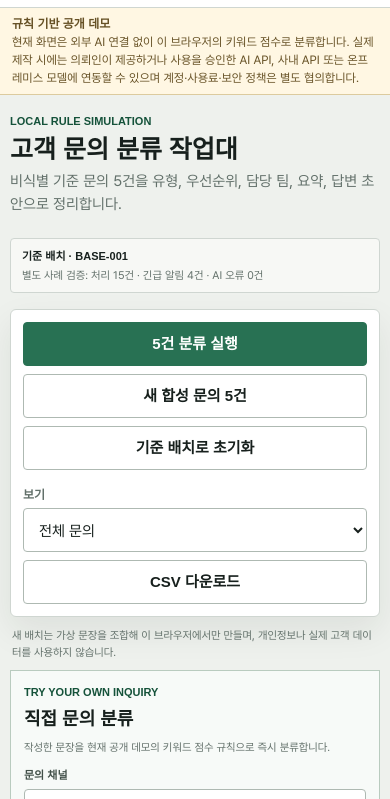
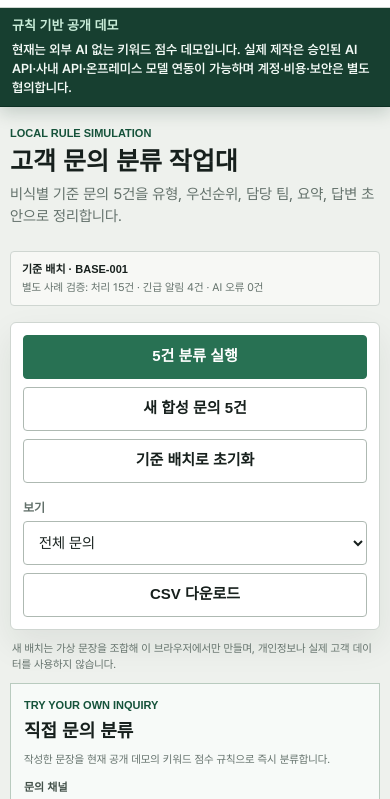
Before and after one commit to Cetacean916/portfolio-showcase, a plain HTML site: page demos/pf01/index.html in a window 390 px wide. Shown: the part 57-856 px from the top of the page. Drawn offline with Linux system fonts and the light colour scheme; a web font is replaced by a local one.

Commit message:
feat: keep PF01 AI boundary visible

```diff
--- a/demos/pf01/app.css
+++ b/demos/pf01/app.css
@@ -2,6 +2,47 @@
   --accent: #287153;
   --accent-soft: #e2efe8;
   --accent-ink: #15523a;
+  --pf01-topbar-height: 64px;
+}
+
+.demo-topbar {
+  min-height: var(--pf01-topbar-height);
+  background: rgba(255, 255, 255, 0.99);
+}
+
+.boundary-note.pf01-ai-boundary {
+  position: sticky;
+  top: var(--pf01-topbar-height);
+  z-index: 29;
+  min-height: 44px;
+  justify-content: flex-start;
+  gap: 12px;
+  padding: 9px 24px;
+  border-bottom: 1px solid #0d3023;
+  background: #173f30;
+  box-shadow: 0 6px 16px rgba(13, 48, 35, 0.18);
+  color: #f4fbf7;
+  font-size: 13.5px;
+  font-weight: 600;
+  line-height: 1.5;
+  text-align: left;
+}
+
+.pf01-ai-boundary strong {
+  flex: 0 0 auto;
+  padding-right: 12px;
+  border-right: 1px solid rgba(244, 251, 247, 0.34);
+  color: #c8ecd8;
+  font-size: 13.5px;
+  white-space: nowrap;
+}
+
+.pf01-ai-boundary .boundary-copy {
+  max-width: 1180px;
+}
+
+.boundary-copy-compact {
+  display: none;
 }
 
 .evidence-chip {
@@ -247,6 +288,11 @@
 }
 
 @media (max-width: 780px) {
+  .boundary-note.pf01-ai-boundary {
+    padding-inline: 14px;
+    font-size: 13px;
+  }
+
   .custom-composer {
     grid-template-columns: 1fr;
     padding: 13px;
@@ -270,3 +316,28 @@
     margin-top: -4px;
   }
 }
+
+@media (max-width: 480px) {
+  .boundary-note.pf01-ai-boundary {
+    top: var(--pf01-topbar-height);
+    gap: 4px;
+    min-height: 0;
+    padding: 9px 12px 10px;
+    font-size: 13px;
+    line-height: 1.45;
+  }
+
+  .pf01-ai-boundary strong {
+    padding-right: 0;
+    border-right: 0;
+    font-size: 13px;
+  }
+
+  .boundary-copy-wide {
+    display: none;
+  }
+
+  .boundary-copy-compact {
+    display: inline;
+  }
+}
--- a/demos/pf01/index.html
+++ b/demos/pf01/index.html
@@ -26,9 +26,10 @@
       <a class="return-link" href="../../case.html?id=pf01">사례로 돌아가기</a>
     </header>
 
-    <aside class="boundary-note" aria-label="체험 범위 안내">
+    <aside class="boundary-note pf01-ai-boundary" data-test="ai-boundary" aria-label="현재 데모 방식과 실제 제작 연동 범위 안내">
       <strong>규칙 기반 공개 데모</strong>
-      <span>현재 화면은 외부 AI 연결 없이 이 브라우저의 키워드 점수로 분류합니다. 실제 제작 시에는 의뢰인이 제공하거나 사용을 승인한 AI API, 사내 API 또는 온프레미스 모델에 연동할 수 있으며 계정·사용료·보안 정책은 별도 협의합니다.</span>
+      <span class="boundary-copy boundary-copy-wide">현재는 외부 AI 연결 없이 브라우저의 키워드 점수로 분류합니다. 실제 제작은 의뢰인이 제공하거나 사용을 승인한 AI API·사내 API·온프레미스 모델에 연동할 수 있으며 계정·사용료·보안 정책은 별도 협의합니다.</span>
+      <span class="boundary-copy boundary-copy-compact">현재는 외부 AI 없는 키워드 점수 데모입니다. 실제 제작은 승인된 AI API·사내 API·온프레미스 모델 연동이 가능하며 계정·비용·보안은 별도 협의합니다.</span>
     </aside>
 
     <main class="app-shell" id="workspace">
```
